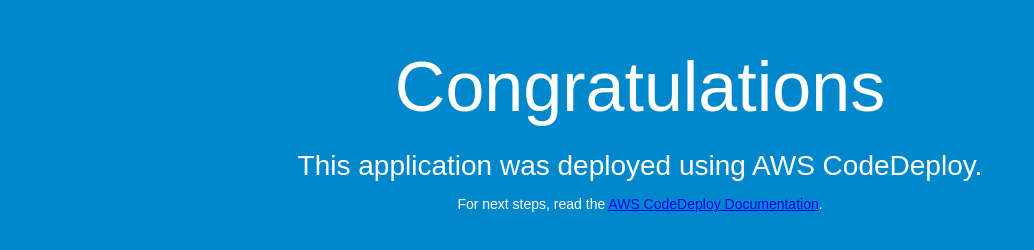
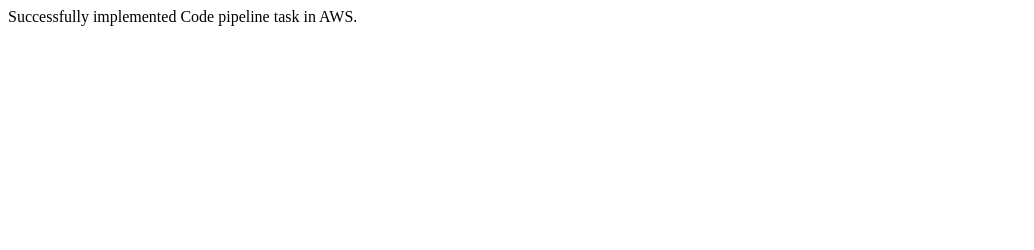
Before and after one commit to 2000031964-ramasai/webserverapp, a plain HTML site: page index.html in a window 1280 px wide. Shown: the whole page, without its empty margins (0-1034 px from the left). Drawn offline with Linux system fonts and the light colour scheme.

Commit message:
Update index.html

```diff
--- a/index.html
+++ b/index.html
@@ -1,34 +1 @@
-<!DOCTYPE html>
-<html>
-<head>
-  <meta charset="utf-8">
-  <title>Sample Deployment</title>
-  <style>
-    body {
-      color: #ffffff;
-      background-color: #0188cc;
-      font-family: Arial, sans-serif;
-      font-size: 14px;
-    }
-
-    h1 {
-      font-size: 500%;
-      font-weight: normal;
-      margin-bottom: 0;
-    }
-
-    h2 {
-      font-size: 200%;
-      font-weight: normal;
-      margin-bottom: 0;
-    }
-  </style>
-</head>
-<body>
-  <div align="center">
-    <h1>Congratulations</h1>
-    <h2>This application was deployed using AWS CodeDeploy.</h2>
-    <p>For next steps, read the <a href="http://aws.amazon.com/documentation/codedeploy">AWS CodeDeploy Documentation</a>.</p>
-  </div>
-</body>
-</html>
+Successfully implemented Code pipeline task in AWS.
```
